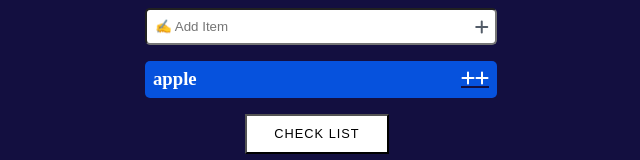
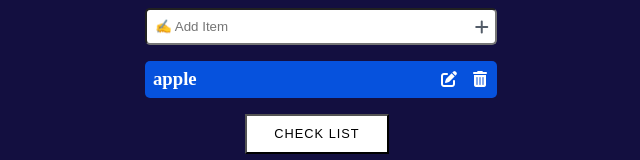
Before and after one commit to muktinathrajbanshi/reactFiveProject, a React (Create React App) app: page / in a window 1280 px wide. Shown: the part 201-361 px from the top of the page, without its empty margins (339-979 px from the left). Built offline with nearby package versions, Linux system fonts and the light colour scheme.

Commit message:
yesterday i have one challange during my project in css but now it's totally solved

```diff
--- a/src/component/todoreact/style.css
+++ b/src/component/todoreact/style.css
@@ -91,6 +91,14 @@
   overflow: hidden;
 }
 
+.eachItem .todo-btn {
+  position: absolute;
+  background-color: transparent;
+  margin-left: 18rem;
+  display: flex;
+  gap: 1rem;
+}
+
 .eachItem h3 {
   background-color: transparent;
 }
--- a/src/component/todoreact/todo.js
+++ b/src/component/todoreact/todo.js
@@ -19,8 +19,8 @@ const todo = () => {
                     <div className="eachItem">
                         <h3>apple</h3>
                         <div className="todo-btn">
-                            <i class="fa-solid fa-plus"></i>
-                            <i class="fa-solid fa-plus"></i>
+                            <i class="fa-solid fa-pen-to-square"></i>
+                            <i class="fa-solid fa-trash-can"></i>
                         </div>
                     </div>
                 </div>
```
